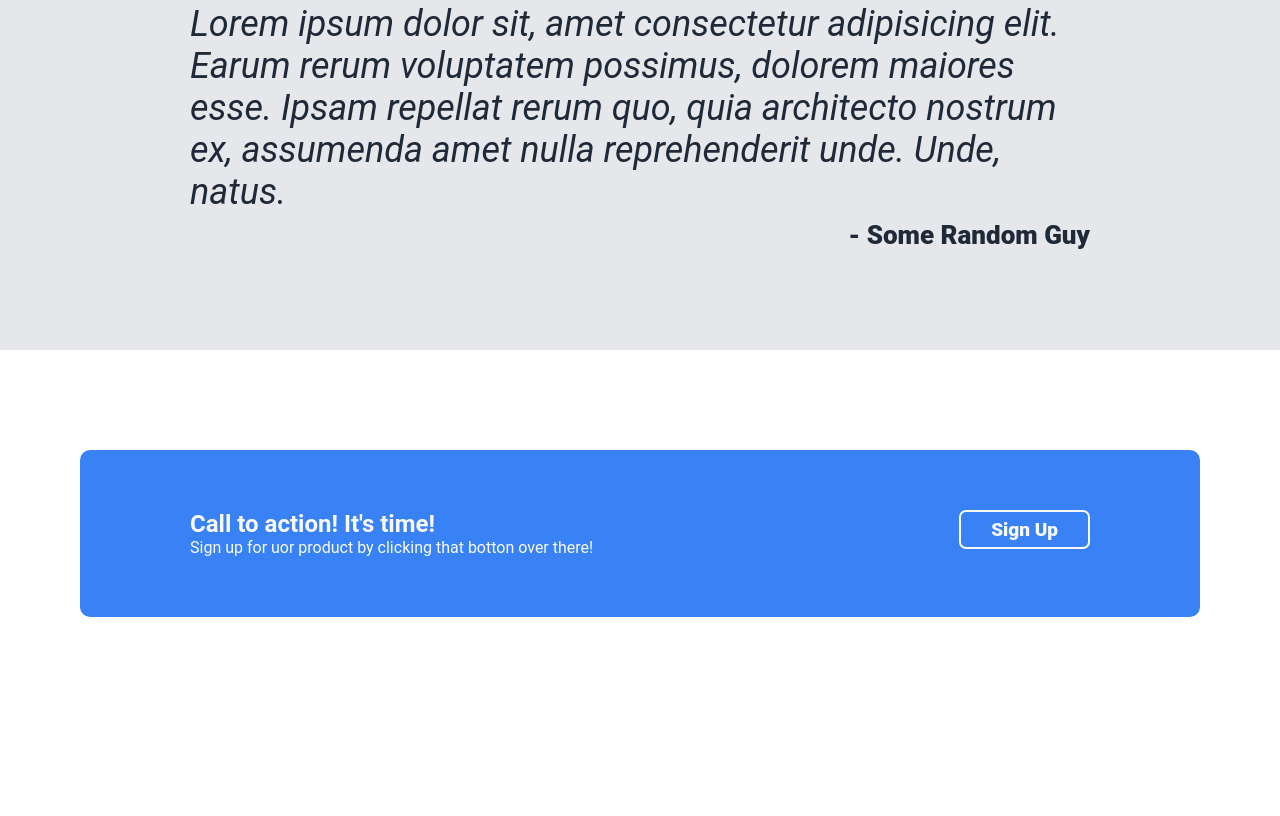
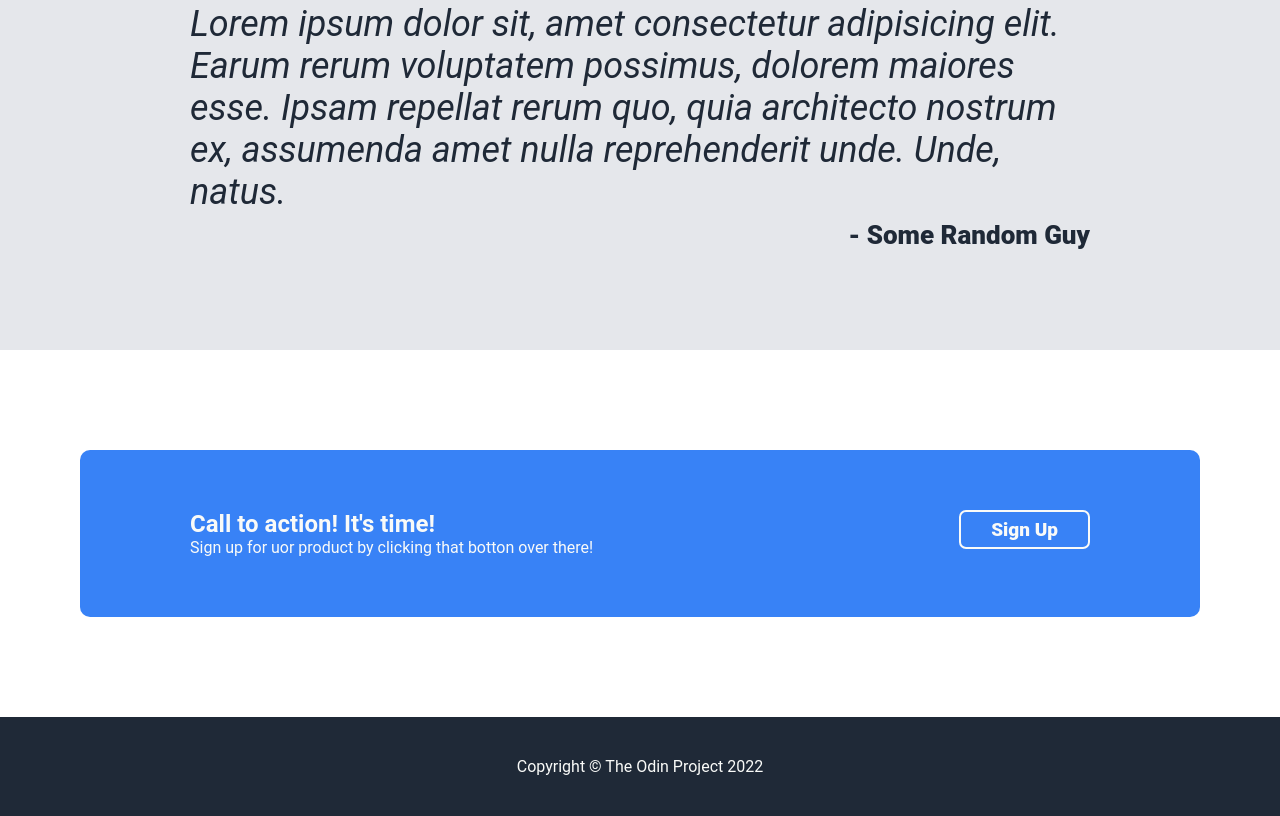
Before and after one commit to Kartohan/odin-landing-page, a plain HTML site: page index.html in a window 1280 px wide. Shown: the part 1119-1935 px from the top of the page. Before the commit the page ends 1836 px from the top, so only its background shows below. Drawn offline with Linux system fonts and the light colour scheme.

Commit message:
Add footer

```diff
--- a/index.html
+++ b/index.html
@@ -68,5 +68,8 @@
             <div class="left"><button>Sign Up</button></div>
         </div>
     </section>
+    <footer>
+        <p>Copyright &copy; The Odin Project 2022</p>
+    </footer>
 </body>
 </html>
--- a/style.css
+++ b/style.css
@@ -177,3 +177,14 @@ article {
     font-weight: 800;
     font-size: 19px;
 }
+
+/* Footer Part */
+
+footer {
+    display: flex;
+    padding: 40px;
+    justify-content: center;
+    align-content: center;
+    background-color: #1F2937;
+    color: #f9faf8;
+}
```
